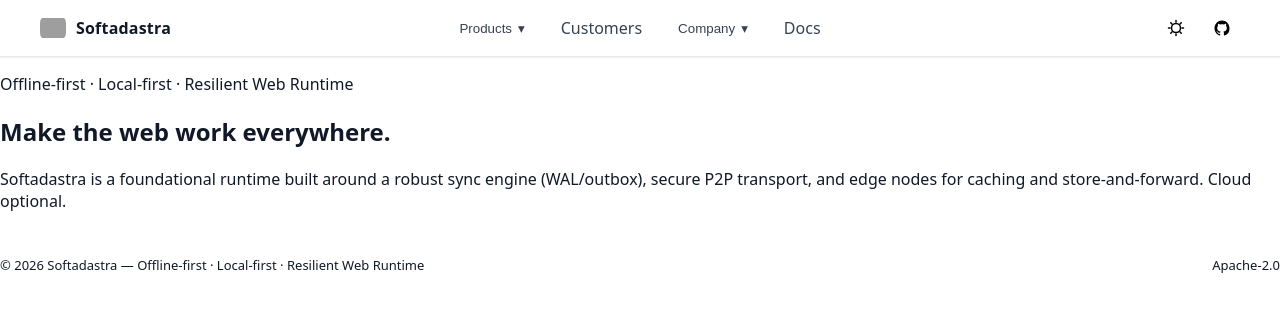
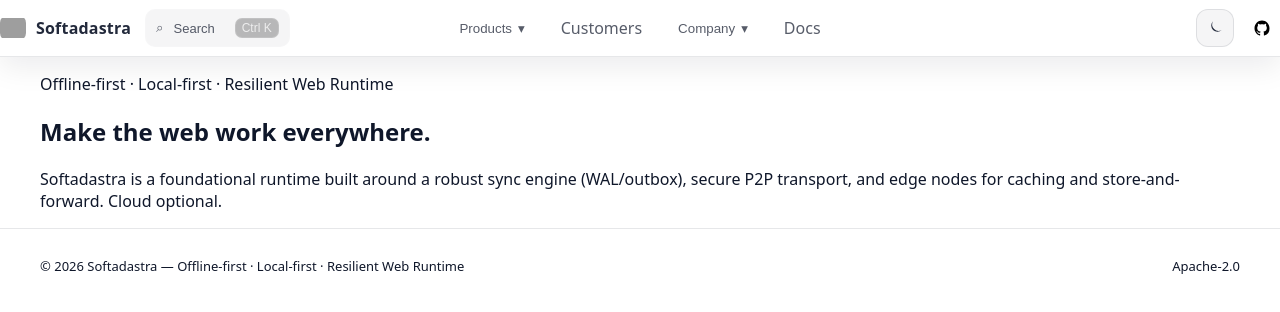
Before and after one commit to softadastra/website, a Vue app: page / in a window 1280 px wide. Shown: the top 312 px of the page. Built offline with nearby package versions, Linux system fonts and the light colour scheme; grey boxes are pictures that could not be loaded.

Commit message:
add ToggleTheme

```diff
--- a/index.html
+++ b/index.html
@@ -1,10 +1,10 @@
 <!DOCTYPE html>
-<html lang="">
+<html lang="en" data-theme="light">
   <head>
-    <meta charset="UTF-8">
-    <link rel="icon" href="/favicon.ico">
-    <meta name="viewport" content="width=device-width, initial-scale=1.0">
-    <title>Vite App</title>
+    <meta charset="UTF-8" />
+    <link rel="icon" href="/favicon.ico" />
+    <meta name="viewport" content="width=device-width, initial-scale=1.0" />
+    <title>Softadastra</title>
   </head>
   <body>
     <div id="app"></div>
--- a/src/components/layout/Navbar.vue
+++ b/src/components/layout/Navbar.vue
@@ -1,38 +1,12 @@
 <script setup>
-import { computed, ref, onMounted } from "vue";
+import { ref } from "vue";
 import { RouterLink } from "vue-router";
 import Icon from "../icons/Icons.vue";
 import NavLinkGroup from "./NavLinkGroup.vue";
 import { SITE, NAV, LINKS } from "../../app/config.js";
+import ThemeToggle from "../ui/ThemeToggle.vue";
 
 const mobileOpen = ref(false);
-
-function getInitialTheme() {
-  const saved = localStorage.getItem("sa_theme");
-  if (saved === "light" || saved === "dark") return saved;
-  const prefersDark = window.matchMedia?.(
-    "(prefers-color-scheme: dark)"
-  )?.matches;
-  return prefersDark ? "dark" : "light";
-}
-
-const theme = ref("dark");
-
-function applyTheme(t) {
-  theme.value = t;
-  document.documentElement.setAttribute("data-theme", t);
-  localStorage.setItem("sa_theme", t);
-}
-
-function toggleTheme() {
-  applyTheme(theme.value === "dark" ? "light" : "dark");
-}
-
-onMounted(() => {
-  applyTheme(getInitialTheme());
-});
-
-const themeIcon = computed(() => (theme.value === "dark" ? "moon" : "sun"));
 </script>
 
 <template>
@@ -44,6 +18,13 @@
           <img class="logo" :src="SITE.logoUrl" :alt="SITE.name" />
           <span class="name">{{ SITE.name }}</span>
         </RouterLink>
+
+        <!-- Search pill (UI only) -->
+        <button class="search" type="button" aria-label="Search">
+          <span class="searchIcon">⌕</span>
+          <span class="searchText">Search</span>
+          <span class="kbd">Ctrl K</span>
+        </button>
       </div>
 
       <!-- Center -->
@@ -53,14 +34,7 @@
 
       <!-- Right -->
       <div class="right">
-        <button
-          class="iconBtn"
-          type="button"
-          @click="toggleTheme"
-          aria-label="Toggle theme"
-        >
-          <Icon :name="themeIcon" />
-        </button>
+        <ThemeToggle class="iconBtnLike" />
 
         <a
           class="iconBtn"
@@ -342,4 +316,15 @@
   color: rgba(255, 255, 255, 0.92);
   background: rgba(255, 255, 255, 0.06);
 }
+.iconBtnLike :deep(.toggle) {
+  width: 38px;
+  height: 38px;
+  border-radius: 12px;
+  border: 1px solid var(--nav-border);
+  background: var(--nav-pill);
+  color: var(--nav-text);
+}
+.iconBtnLike :deep(.toggle:hover) {
+  background: var(--nav-pill-hover);
+}
 </style>
--- /dev/null
+++ b/src/components/ui/ThemeToggle.vue
@@ -0,0 +1,82 @@
+<script setup>
+import { computed, onMounted, ref } from "vue";
+
+const STORAGE_KEY = "sa-theme"; // "light" | "dark"
+const theme = ref("light");
+
+function apply(next) {
+  theme.value = next;
+  document.documentElement.setAttribute("data-theme", next);
+  localStorage.setItem(STORAGE_KEY, next);
+}
+
+function toggle() {
+  apply(theme.value === "dark" ? "light" : "dark");
+}
+
+const label = computed(() =>
+  theme.value === "dark" ? "Switch to light mode" : "Switch to dark mode"
+);
+
+onMounted(() => {
+  const saved = localStorage.getItem(STORAGE_KEY);
+  if (saved === "light" || saved === "dark") {
+    apply(saved);
+    return;
+  }
+
+  // default = system preference (like vuejs)
+  const prefersDark =
+    window.matchMedia &&
+    window.matchMedia("(prefers-color-scheme: dark)").matches;
+
+  apply(prefersDark ? "dark" : "light");
+});
+</script>
+
+<template>
+  <button class="toggle" type="button" :aria-label="label" @click="toggle">
+    <!-- moon -->
+    <svg
+      v-if="theme !== 'dark'"
+      viewBox="0 0 24 24"
+      width="18"
+      height="18"
+      aria-hidden="true"
+    >
+      <path
+        fill="currentColor"
+        d="M21 14.6A8.5 8.5 0 0 1 9.4 3a7 7 0 1 0 11.6 11.6Z"
+      />
+    </svg>
+
+    <!-- sun -->
+    <svg v-else viewBox="0 0 24 24" width="18" height="18" aria-hidden="true">
+      <path
+        fill="currentColor"
+        d="M12 18a6 6 0 1 1 0-12 6 6 0 0 1 0 12Zm0-16h1v3h-1V2Zm0 19h1v3h-1v-3ZM2 11h3v1H2v-1Zm19 0h3v1h-3v-1ZM4.2 4.9l2.1 2.1-.7.7-2.1-2.1.7-.7Zm14.5 14.5 2.1 2.1-.7.7-2.1-2.1.7-.7ZM19.8 4.9l.7.7-2.1 2.1-.7-.7 2.1-2.1ZM4.2 19.4l.7-.7 2.1 2.1-.7.7-2.1-2.1Z"
+      />
+    </svg>
+  </button>
+</template>
+
+<style scoped>
+.toggle {
+  display: inline-flex;
+  align-items: center;
+  justify-content: center;
+
+  width: 38px;
+  height: 38px;
+  border-radius: 12px;
+
+  border: 1px solid var(--nav-border);
+  background: var(--nav-pill);
+  color: var(--nav-text);
+  cursor: pointer;
+}
+
+.toggle:hover {
+  background: var(--nav-pill-hover);
+}
+</style>
--- a/src/styles/global.css
+++ b/src/styles/global.css
@@ -19,7 +19,6 @@
   color: inherit;
   text-decoration: none;
 }
-
 img {
   max-width: 100%;
   display: block;
--- a/src/styles/tokens.css
+++ b/src/styles/tokens.css
@@ -1,9 +1,3 @@
-/* ================================
-   Softadastra Design Tokens
-   Light / Dark (Vuejs-style)
-================================ */
-
-/* ---------- Base (LIGHT by default) ---------- */
 :root {
   /* Brand */
   --sa-green: #103b2f;
@@ -11,56 +5,62 @@
   --sa-orange: #d57a2a;
   --sa-orange-2: #b8621f;
 
-  /* Page */
+  /* Layout */
+  --max: 1200px;
+}
+
+/* -------- Light (default) -------- */
+html[data-theme="light"] {
   --bg: #ffffff;
-  --text: #111827;
-  --text-muted: #6b7280;
+  --text: #0f172a;
+  --text-muted: rgba(15, 23, 42, 0.72);
 
-  /* Navbar (light) */
-  --nav-bg: #ffffff;
-  --nav-border: rgba(0, 0, 0, 0.08);
-  --nav-text: #111827;
-  --nav-muted: #374151;
-  --nav-shadow: 0 1px 0 rgba(0, 0, 0, 0.06);
+  --panel: #ffffff;
+  --border: rgba(15, 23, 42, 0.1);
 
-  /* Pills / buttons */
-  --nav-pill: rgba(0, 0, 0, 0.04);
-  --nav-pill-hover: rgba(0, 0, 0, 0.08);
+  /* Navbar */
+  --nav-bg: rgba(255, 255, 255, 0.78);
+  --nav-border: rgba(15, 23, 42, 0.1);
+  --nav-text: rgba(15, 23, 42, 0.92);
+  --nav-muted: rgba(15, 23, 42, 0.7);
+  --nav-shadow: 0 10px 30px rgba(2, 6, 23, 0.08);
 
-  /* Layout */
-  --nav-max: 1200px;
+  --nav-pill: rgba(15, 23, 42, 0.04);
+  --nav-pill-hover: rgba(15, 23, 42, 0.07);
 
   /* Dropdown menu */
   --menu-bg: #ffffff;
-  --menu-border: rgba(0, 0, 0, 0.1);
-  --menu-shadow: 0 18px 40px rgba(0, 0, 0, 0.18);
-
-  --menu-item: rgba(17, 24, 39, 0.86);
-  --menu-item-hover-bg: rgba(0, 0, 0, 0.06);
-  --menu-item-hover: #111827;
+  --menu-border: rgba(15, 23, 42, 0.1);
+  --menu-shadow: 0 18px 40px rgba(2, 6, 23, 0.12);
+  --menu-item: rgba(15, 23, 42, 0.84);
+  --menu-item-hover: rgba(15, 23, 42, 0.92);
+  --menu-item-hover-bg: rgba(15, 23, 42, 0.05);
 }
 
-/* ---------- DARK MODE ---------- */
+/* -------- Dark -------- */
 html[data-theme="dark"] {
   --bg: #0b1220;
   --text: rgba(255, 255, 255, 0.92);
-  --text-muted: rgba(255, 255, 255, 0.72);
+  --text-muted: rgba(255, 255, 255, 0.7);
 
-  /* Navbar (dark like vuejs.org) */
-  --nav-bg: #111827;
-  --nav-border: rgba(255, 255, 255, 0.08);
+  --panel: rgba(255, 255, 255, 0.03);
+  --border: rgba(255, 255, 255, 0.1);
+
+  /* Navbar */
+  --nav-bg: rgba(11, 18, 32, 0.72);
+  --nav-border: rgba(255, 255, 255, 0.1);
   --nav-text: rgba(255, 255, 255, 0.92);
   --nav-muted: rgba(255, 255, 255, 0.72);
-  --nav-shadow: 0 1px 0 rgba(255, 255, 255, 0.08);
+  --nav-shadow: 0 12px 34px rgba(0, 0, 0, 0.35);
 
-  --nav-pill: rgba(255, 255, 255, 0.06);
-  --nav-pill-hover: rgba(255, 255, 255, 0.1);
+  --nav-pill: rgba(255, 255, 255, 0.05);
+  --nav-pill-hover: rgba(255, 255, 255, 0.09);
 
+  /* Dropdown menu */
   --menu-bg: #0b1220;
   --menu-border: rgba(255, 255, 255, 0.1);
-  --menu-shadow: 0 18px 40px rgba(0, 0, 0, 0.35);
-
-  --menu-item: rgba(255, 255, 255, 0.78);
+  --menu-shadow: 0 18px 40px rgba(0, 0, 0, 0.45);
+  --menu-item: rgba(255, 255, 255, 0.8);
+  --menu-item-hover: rgba(255, 255, 255, 0.92);
   --menu-item-hover-bg: rgba(255, 255, 255, 0.06);
-  --menu-item-hover: rgba(255, 255, 255, 0.92);
 }
```
